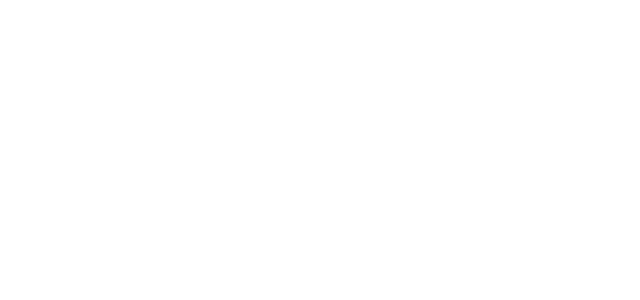
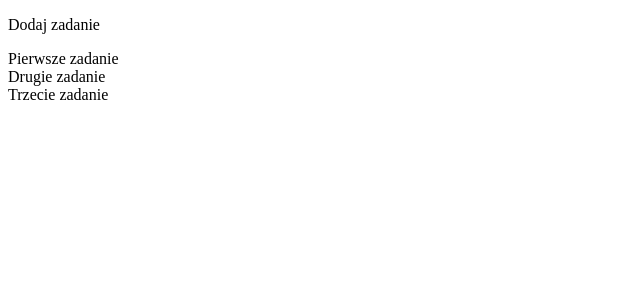
Before and after one commit to unpolaco/Personal-Organizer-App-, a React (Create React App) app: page / in a window 1280 px wide. Shown: the top 300 px of the page, without its empty margins (0-640 px from the left). Built offline with nearby package versions, Linux system fonts and the light colour scheme.

Commit message:
Create basic app structure

```diff
--- a/src/App.js
+++ b/src/App.js
@@ -1,13 +1,17 @@
-import React from 'react';
+import React, {Component} from 'react';
+import AddTask from './components/AddTask'
+import TasksLists from './components/TaskList'
 
+class App extends Component {
+  state={ }
+  render() {
+    return (
+      <>
+        <AddTask />
+        <TasksLists />
 
-function App() {
-  return (
-    <div className="App">
-
-
-    </div>
-  );
+      </>
+  )}
 }
 
 export default App;
--- /dev/null
+++ b/src/components/AddTask.js
@@ -0,0 +1,14 @@
+import React, { Component } from 'react';
+
+class AddTask extends Component {
+  state = {
+    newTask: "",
+    }
+  render() {
+    return (
+      <p>Dodaj zadanie</p>
+     );
+  }
+}
+
+export default AddTask;
--- /dev/null
+++ b/src/components/Task.js
@@ -0,0 +1,13 @@
+import React from 'react'
+
+function Task() {
+  return (
+    <>
+      <div>Pierwsze zadanie</div>
+      <div>Drugie zadanie</div>
+      <div>Trzecie zadanie</div>
+    </>
+  )
+}
+
+export default Task
--- /dev/null
+++ b/src/components/TaskList.js
@@ -0,0 +1,12 @@
+import React from 'react'
+import Task from './Task'
+
+function TaskList() {
+  return (
+    <div>
+      <Task />
+    </div>
+  )
+}
+
+export default TaskList;
```
